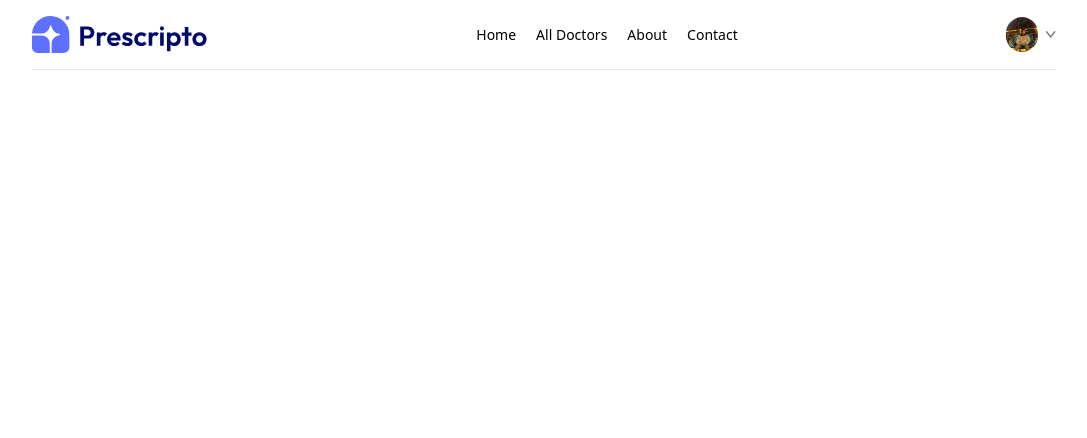
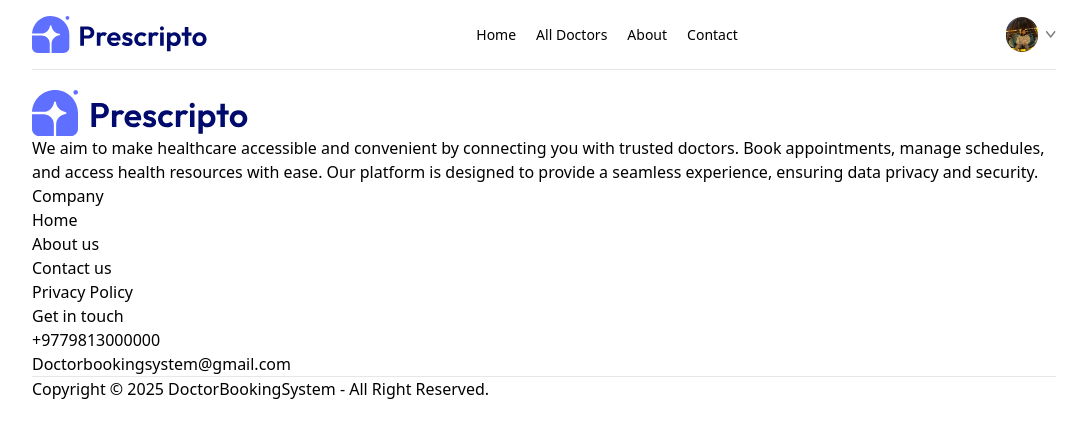
Before and after one commit to Sumitkhadka10/DocBS, a React (Vite) app in the folder frontend/: page /appointment/1 in a window 1280 px wide. Shown: the top 438 px of the page, without its empty margins (96-1183 px from the left). Built offline with nearby package versions, Linux system fonts and the light colour scheme; the HTML template or start-up script is replaced by a standard one.

Commit message:
updated the footer section

```diff
--- a/frontend/src/App.jsx
+++ b/frontend/src/App.jsx
@@ -9,6 +9,7 @@ import MyProfile from './pages/MyProfile'
 import MyAppointments from './pages/MyAppointments'
 import Appointment from './pages/Appointment'
 import Navbar from './components/Navbar'
+import Footer from './components/Footer'
 
 const App = () => {
   return (
@@ -27,6 +28,7 @@ const App = () => {
         <Route path='/appointment/:docId' element={<Appointment />} />
 
       </Routes>
+      <Footer />
 
     </div>
   )
--- a/frontend/src/components/Footer.jsx
+++ b/frontend/src/components/Footer.jsx
@@ -1,9 +1,43 @@
 import React from 'react'
+import { assets } from '../assets/assets'
 
 const Footer = () => {
   return (
     <div>
+        <div>
+            {/* ...left.... */}
+            <div>
+                <img src={assets.logo} alt="" />
+                <p>We aim to make healthcare accessible and convenient by connecting you with trusted doctors. Book appointments, manage schedules, and access health resources with ease. Our platform is designed to provide a seamless experience, ensuring data privacy and security.</p>
 
+            </div>
+            {/* ...middle.... */}
+            <div>
+                <p>Company</p>
+                <ul>
+                    <li>Home</li>
+                    <li>About us</li>
+                    <li>Contact us</li>
+                    <li>Privacy Policy</li>
+                </ul>
+
+            </div>
+            {/* ...right.... */}
+            <div>
+                <p>Get in touch</p>
+                <ul>
+                    <li>+9779813000000</li>
+                    <li>Doctorbookingsystem@gmail.com</li>
+                </ul>
+
+            </div>
+
+        </div>
+        <div>
+            {/* ....Copyright Text.... */}
+        </div>
+        <hr />
+        <p>Copyright © 2025 DoctorBookingSystem - All Right Reserved.</p>
     </div>
   )
 }
```
